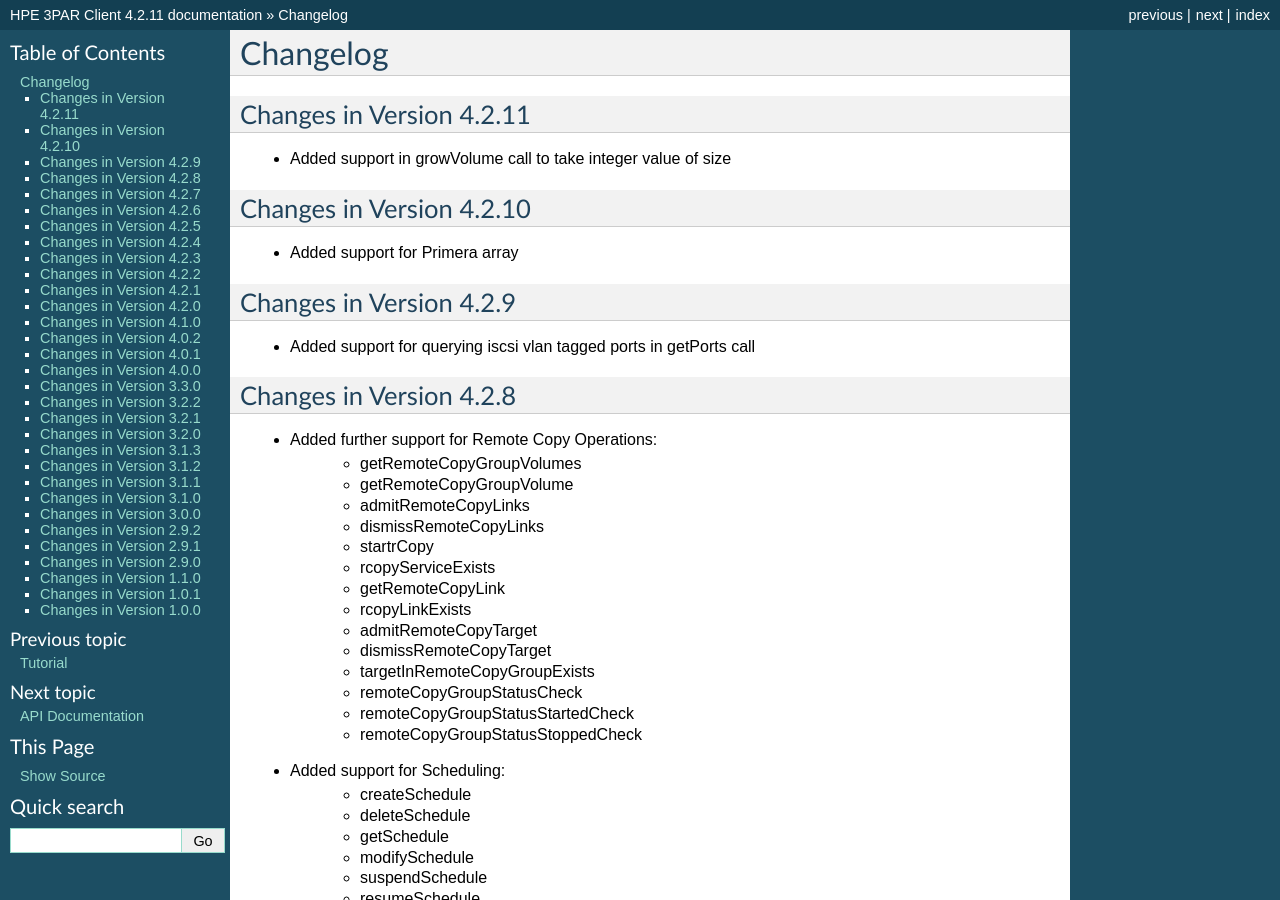
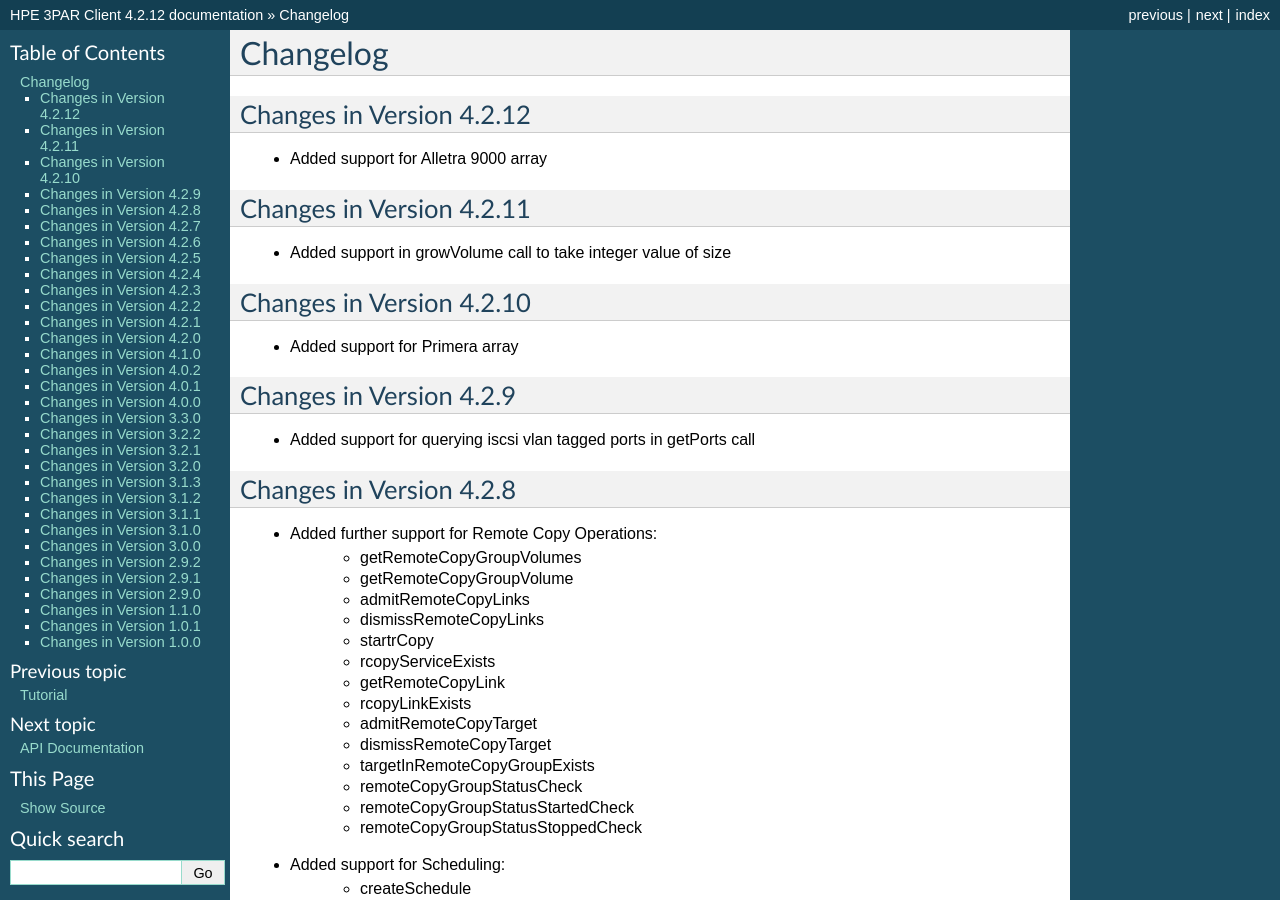
Before and after one commit to hpe-storage/python-3parclient, a Sphinx documentation site: the page built from docs/changelog.rst, in a window 1280 px wide and 900 px high. Built offline with Sphinx 7.4.7, drawn with Linux system fonts in a browser that asks for light colours; some of the changed text lies outside the part shown.

Commit message:
Bumped client version from 4.2.11 to 4.2.12

```diff
--- a/docs/changelog.rst
+++ b/docs/changelog.rst
@@ -1,5 +1,9 @@
 Changelog
 =========
+Changes in Version 4.2.12
+-------------------------
+* Added support for Alletra 9000 array
+
 Changes in Version 4.2.11
 ------------------------
 * Added support in growVolume call to take integer value of size
--- a/hpe3parclient/__init__.py
+++ b/hpe3parclient/__init__.py
@@ -22,7 +22,7 @@
 
 """
 
-version_tuple = (4, 2, 11)
+version_tuple = (4, 2, 12)
 
 
 def get_version_string():
```
